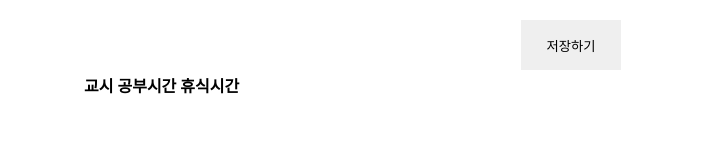
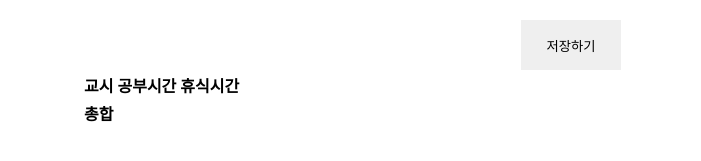
Before and after one commit to Kang-Jh/studytimestopwatch, a React (Create React App) app: page / in a window 1280 px wide. Shown: the part 411-572 px from the top of the page, without its empty margins (289-990 px from the left). Built offline with nearby package versions, Linux system fonts and the light colour scheme.

Commit message:
v0.10.0 change state from array<any> to Record

```diff
--- a/src/components/stopwatch.tsx
+++ b/src/components/stopwatch.tsx
@@ -2,10 +2,28 @@ import React, { useState, useLayoutEffect, useRef, useReducer } from 'react';
 import Modal from './modal';
 import '../styles/stopwatch.css';
 
-interface GetTimeReturn {
+interface Time {
   hours: number;
   minutes: number;
   seconds: number;
+}
+
+interface Record {
+  heading: string;
+  date: Date;
+  periodRecords: PeriodRecord[];
+  totalStudyTime?: Time;
+  totalRestTime?: Time;
+}
+
+interface PeriodRecord {
+  period?: number;
+  netStudyTimeHours?: number;
+  netStudyTimeMinutes?: number;
+  netStudyTimeSeconds?: number;
+  restTimeHours?: number;
+  restTimeMinutes?: number;
+  restTimeSeconds?: number;
 }
 
 // performance가 존재하지 않으면 Date로 대체
@@ -18,9 +36,7 @@ const miliSecondsToSeconds: (miliseconds: number) => number = (
 
 // getTime는 초로 표현된 시간값을 입력값으로 받아
 // 몇 시간, 몇 분, 몇 초인지를 구할 수 있게 해줌
-const getTime: (timeAsSec: number) => GetTimeReturn = (
-  timeAsSec: number
-): GetTimeReturn => {
+const getTime: (timeAsSec: number) => Time = (timeAsSec: number): Time => {
   const hours: number = Math.floor(timeAsSec / 3600);
   const minutes: number = Math.floor((timeAsSec - hours * 3600) / 60);
   const seconds: number = timeAsSec - hours * 3600 - minutes * 60;
@@ -42,111 +58,151 @@ const getDisplayTime: (number: number) => string | number = (number) => {
 
 // recordsReducer는 일시정지 버튼이 클릭될 때마다 클릭된 시간을 기록
 // 또는 리셋 버튼이 클릭될 경우 모든 기록을 삭제
-const recordsReducer = (state: any[], action: any): any[] => {
+const recordsReducer = (state: Record, action: any): Record => {
   const {
     type,
     hours,
     minutes,
     seconds,
     pauseTime,
+    heading,
   }: {
     type: string;
     hours: number;
     minutes: number;
     seconds: number;
-    pauseTime: number;
+    pauseTime: number | null;
+    heading: string;
   } = action;
-  let newState: Array<any>;
-  let lastElement: any;
+  let newState: Record = { ...state };
+  let lastPeriodRecord: PeriodRecord;
 
   switch (type) {
     case 'reset':
-      return [];
+      return {
+        date: state.date,
+        periodRecords: [],
+        heading: '',
+      };
     case 'add':
-      newState = state.map((el) => el);
-      if (newState.length === 0) {
+      if (state.periodRecords.length === 0) {
+        const periodRecords = [];
         // net이 붙은 prop들은 순공부시간을 의미
         // net이 붙지 않은 prop들은 일시정지가 눌렸을 때의 시간을 의미
         // net이 붙은 값들은 모두 이전 일시정지부터 얼마만큼 공부했는지를 나타냄
-        // checkpoint는 기록순서를 나타냄
-        newState.push({
-          checkpoint: 1,
-          hours,
-          minutes,
-          seconds,
-          net_hours: hours,
-          net_minutes: minutes,
-          net_seconds: seconds,
+        // period는 교시를 나타냄
+        periodRecords.push({
+          period: 1,
+          netStudyTimeHours: hours,
+          netStudyTimeMinutes: minutes,
+          netStudyTimeSeconds: seconds,
         });
+
+        newState.periodRecords = periodRecords;
       } else {
-        newState = state.map((el) => el);
-        lastElement = newState[newState.length - 1];
         // 현재 타이머에 표시된 시간과 기록되는 시간이
         // 같지 않으면 isChanged는 true, 같으면 false
         const isChanged: boolean =
-          lastElement.hours !== hours ||
-          lastElement.minutes !== minutes ||
-          lastElement.seconds !== seconds;
+          (newState.totalStudyTime as Time).hours !== hours ||
+          (newState.totalStudyTime as Time).minutes !== minutes ||
+          (newState.totalStudyTime as Time).seconds !== seconds;
 
         // 변하지 않았으면 state를 return
         if (!isChanged) {
           return state;
         }
 
-        const net_studytime: number =
+        const netStudytime: number =
           hours * 3600 +
           minutes * 60 +
           seconds -
-          (lastElement.hours * 3600 +
-            lastElement.minutes * 60 +
-            lastElement.seconds);
+          ((newState.totalStudyTime as Time).hours * 3600 +
+            (newState.totalStudyTime as Time).minutes * 60 +
+            (newState.totalStudyTime as Time).seconds);
 
         const {
-          hours: net_hours,
-          minutes: net_minutes,
-          seconds: net_seconds,
-        }: GetTimeReturn = getTime(net_studytime);
-        newState.push({
-          checkpoint: lastElement.checkpoint + 1,
+          hours: netStudyTimeHours,
+          minutes: netStudyTimeMinutes,
+          seconds: netStudyTimeSeconds,
+        }: Time = getTime(netStudytime);
+
+        lastPeriodRecord =
+          newState.periodRecords[newState.periodRecords.length - 1];
+        const lastPeriod = lastPeriodRecord.period as number;
+
+        const periodRecords = [...newState.periodRecords];
+        periodRecords.push({
+          period: lastPeriod + 1,
+          netStudyTimeHours,
+          netStudyTimeMinutes,
+          netStudyTimeSeconds,
+        });
+        newState.periodRecords = periodRecords;
+      }
+
+      newState.totalStudyTime = {
         hours,
         minutes,
         seconds,
-          net_hours,
-          net_minutes,
-          net_seconds,
-        });
-      }
+      };
 
       return newState;
     case 'restTime':
       if (pauseTime === null) {
+        // 처음 공부하기 버튼이 클릭될 때
         return state;
-      }
-
-      newState = state.map((el) => el);
-
+      } else {
         let restTime: number = miliSecondsToSeconds(getNow()) - pauseTime;
         const {
-        hours: restTime_hours,
-        minutes: restTime_minutes,
-        seconds: restTime_seconds,
-      }: GetTimeReturn = getTime(restTime);
+          hours: restTimeHours,
+          minutes: restTimeMinutes,
+          seconds: restTimeSeconds,
+        }: Time = getTime(restTime);
 
-      // 마지막 기록에 휴식시간이 존재하지 않으면
+        // 마지막 교시 기록에 휴식시간이 존재하지 않으면
         // 휴식시간을 기록에 추가
         // 이미 존재하면 휴식시간을 수정하지 않음
-      lastElement = newState[newState.length - 1];
-      if (lastElement && lastElement.restTime_hours === undefined) {
-        lastElement = {
-          ...lastElement,
-          restTime_hours,
-          restTime_minutes,
-          restTime_seconds,
+        lastPeriodRecord =
+          newState.periodRecords[newState.periodRecords.length - 1];
+        if (lastPeriodRecord && lastPeriodRecord.restTimeHours === undefined) {
+          lastPeriodRecord = {
+            ...lastPeriodRecord,
+            restTimeHours,
+            restTimeMinutes,
+            restTimeSeconds,
           };
         }
 
-      newState[newState.length - 1] = lastElement;
+        newState.periodRecords[
+          newState.periodRecords.length - 1
+        ] = lastPeriodRecord;
 
+        // 총 휴식시간이 존재하는 경우 이전 총 휴식시간에 이번 교시 휴식시간을 더함
+        // 존재하지 않을 경우 이번 교시 휴식시간을 총 휴식시간으로 설정
+        if (newState.totalRestTime) {
+          newState.totalRestTime = {
+            hours:
+              newState.totalRestTime.hours +
+              (lastPeriodRecord.restTimeHours as number),
+            minutes:
+              newState.totalRestTime.minutes +
+              (lastPeriodRecord.restTimeMinutes as number),
+            seconds:
+              newState.totalRestTime.seconds +
+              (lastPeriodRecord.restTimeSeconds as number),
+          };
+        } else if (!newState.totalRestTime) {
+          newState.totalRestTime = {
+            hours: restTimeHours,
+            minutes: restTimeMinutes,
+            seconds: restTimeSeconds,
+          };
+        }
+
+        return newState;
+      }
+    case 'heading':
+      newState = { ...newState, heading };
       return newState;
     default:
       return state;
@@ -170,9 +226,13 @@ export default function (props: any) {
   const [isResumed, setIsResumed] = useState(false);
   const [isReset, setIsReset] = useState(false);
   const [isOpen, setIsOpen] = useState(false);
-  const [heading, setHeading] = useState('');
-  const [records, setRecords] = useReducer(recordsReducer, []);
+  const [records, setRecords] = useReducer(recordsReducer, {
+    heading: '',
+    date: new Date(),
+    periodRecords: [],
+  });
   const [localStorageKey, setLocalStorageKey] = useState<string | null>(null);
+
   // useEffect 사용시 일시정지, 시작버튼을 빠르게 연속클릭할 시
   // 정지되어야 할 상황에서도 타이머가 계속 실행됨
   // 공부시간을 측정하기 위한 이펙트
@@ -203,7 +263,7 @@ export default function (props: any) {
         runningTime = getNow() - elapsed;
         const nowAsSec: number = miliSecondsToSeconds(runningTime);
         // 초로 표현된 시간값을 시, 분, 초값으로 변환
-        const { hours, minutes, seconds }: GetTimeReturn = getTime(nowAsSec);
+        const { hours, minutes, seconds }: Time = getTime(nowAsSec);
 
         // 위에서 구한 시, 분, 초값을 state에 저장
         setHours(hours);
@@ -239,7 +299,7 @@ export default function (props: any) {
           hours: restHours,
           minutes: restMinutes,
           seconds: restSeconds,
-        }: GetTimeReturn = getTime(restTimeAsSec);
+        }: Time = getTime(restTimeAsSec);
 
         setRestHours(restHours);
         setRestMinutes(restMinutes);
@@ -300,6 +360,7 @@ export default function (props: any) {
                 setIsStarted(false);
                 setIsResumed(false);
                 setIsReset(true);
+                setPauseTime(null);
                 setRecords({ type: 'reset' });
               }}
             >
@@ -351,7 +412,7 @@ export default function (props: any) {
             className="Stopwatch-button"
             onClick={() => {
               // 한 번이라도 스톱워치가 공부시간을 측정하지 않은 경우
-              if (records.length === 0 && !isStarted) {
+              if (records.periodRecords.length === 0 && !isStarted) {
                 alert('공부 기록이 존재하지 않습니다');
                 return;
               }
@@ -380,7 +441,7 @@ export default function (props: any) {
           </button>
         </div>
 
-        <table>
+        <table className="Stopwatch-table">
           <thead>
             <tr>
               <th scope="col">교시</th>
@@ -390,33 +451,34 @@ export default function (props: any) {
           </thead>
 
           <tbody>
-            {records.map(
+            {records.periodRecords.map(
               ({
-                net_hours,
-                net_minutes,
-                net_seconds,
-                checkpoint,
-                restTime_hours,
-                restTime_minutes,
-                restTime_seconds,
+                period,
+                netStudyTimeHours,
+                netStudyTimeMinutes,
+                netStudyTimeSeconds,
+                restTimeHours,
+                restTimeMinutes,
+                restTimeSeconds,
               }) => (
-                <tr key={checkpoint}>
-                  <td>{checkpoint}</td>
+                <tr key={period}>
+                  <td>{period}</td>
 
                   <td>
                     <span>
-                      {getDisplayTime(net_hours)}:{getDisplayTime(net_minutes)}:
-                      {getDisplayTime(net_seconds)}
+                      {getDisplayTime(netStudyTimeHours as number)}:
+                      {getDisplayTime(netStudyTimeMinutes as number)}:
+                      {getDisplayTime(netStudyTimeSeconds as number)}
                     </span>
                   </td>
 
                   {/* restTime_hours가 undefined가 아니면 나머지 restTime들도 undefined가 아니므로 restTime_hours만 사용 */}
-                  {restTime_hours !== undefined && (
+                  {restTimeHours !== undefined && (
                     <td>
                       <span>
-                        {getDisplayTime(restTime_hours)}:
-                        {getDisplayTime(restTime_minutes)}:
-                        {getDisplayTime(restTime_seconds)}
+                        {getDisplayTime(restTimeHours as number)}:
+                        {getDisplayTime(restTimeMinutes as number)}:
+                        {getDisplayTime(restTimeSeconds as number)}
                       </span>
                     </td>
                   )}
@@ -424,6 +486,26 @@ export default function (props: any) {
               )
             )}
           </tbody>
+
+          <tfoot>
+            <tr>
+              <th scope="row">총합</th>
+              {records.totalStudyTime && (
+                <td>
+                  {getDisplayTime(records.totalStudyTime.hours)}:
+                  {getDisplayTime(records.totalStudyTime.minutes)}:
+                  {getDisplayTime(records.totalStudyTime.seconds)}
+                </td>
+              )}
+              {records.totalRestTime && (
+                <td>
+                  {getDisplayTime(records.totalRestTime.hours)}:
+                  {getDisplayTime(records.totalRestTime.minutes)}:
+                  {getDisplayTime(records.totalRestTime.seconds)}
+                </td>
+              )}
+            </tr>
+          </tfoot>
         </table>
       </section>
 
@@ -434,11 +516,11 @@ export default function (props: any) {
             let key: string;
             e.preventDefault();
             if (localStorageKey === null) {
-              key = heading + Math.floor(Date.now() / 1000);
+              key = records.heading + Math.floor(Date.now() / 1000);
               localStorage.setItem(key, JSON.stringify(records));
               setLocalStorageKey(key);
             } else {
-              key = heading + Math.floor(Date.now() / 1000);
+              key = records.heading + Math.floor(Date.now() / 1000);
               localStorage.removeItem(localStorageKey);
               localStorage.setItem(key, JSON.stringify(records));
               setLocalStorageKey(key);
@@ -453,8 +535,10 @@ export default function (props: any) {
             <input
               type="text"
               id="heading"
-              value={heading}
-              onChange={(e) => setHeading(e.target.value)}
+              value={records.heading}
+              onChange={(e) =>
+                setRecords({ type: 'heading', heading: e.target.value })
+              }
             />
           </div>
 
@@ -463,7 +547,7 @@ export default function (props: any) {
             <button
               type="button"
               onClick={() => {
-                setHeading('');
+                setRecords({ type: 'heading', heading: '' });
                 setIsOpen(false);
               }}
             >
```
Lines whose indentation alone changed are shown as unchanged.
